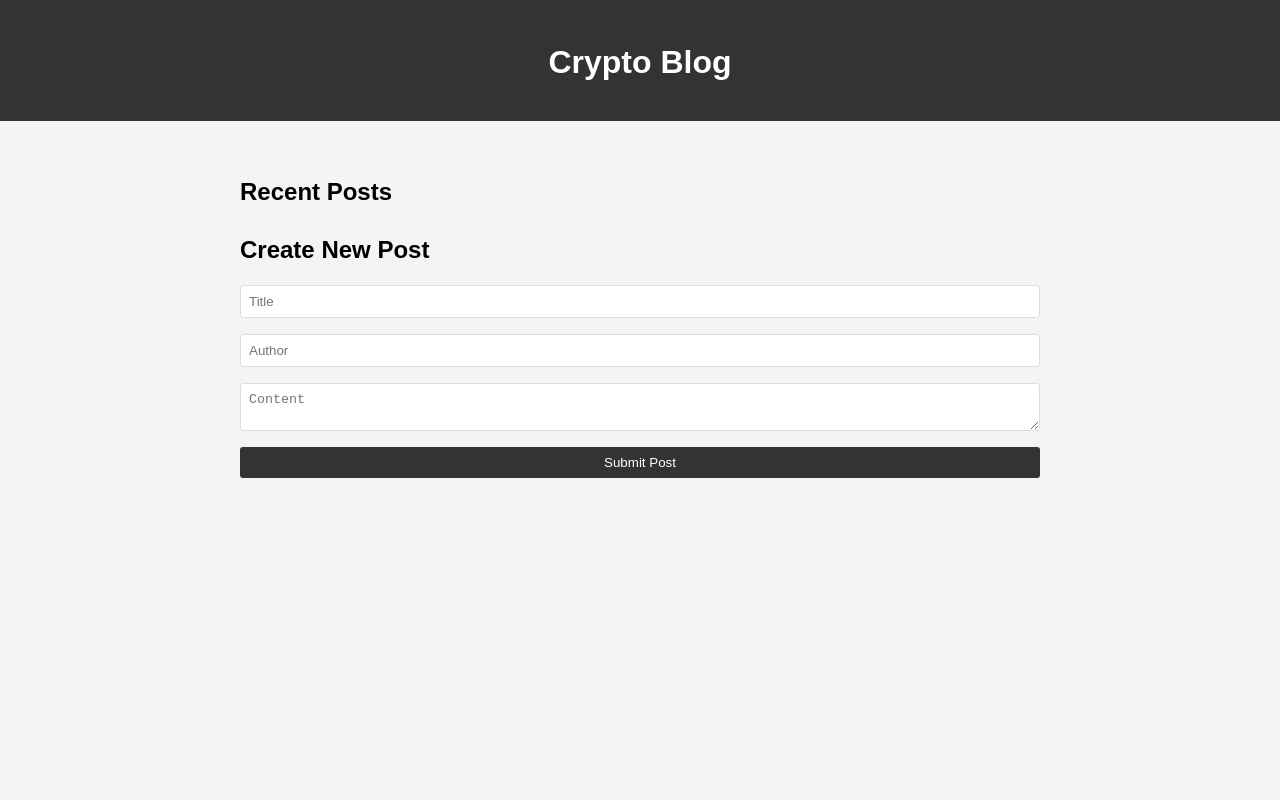
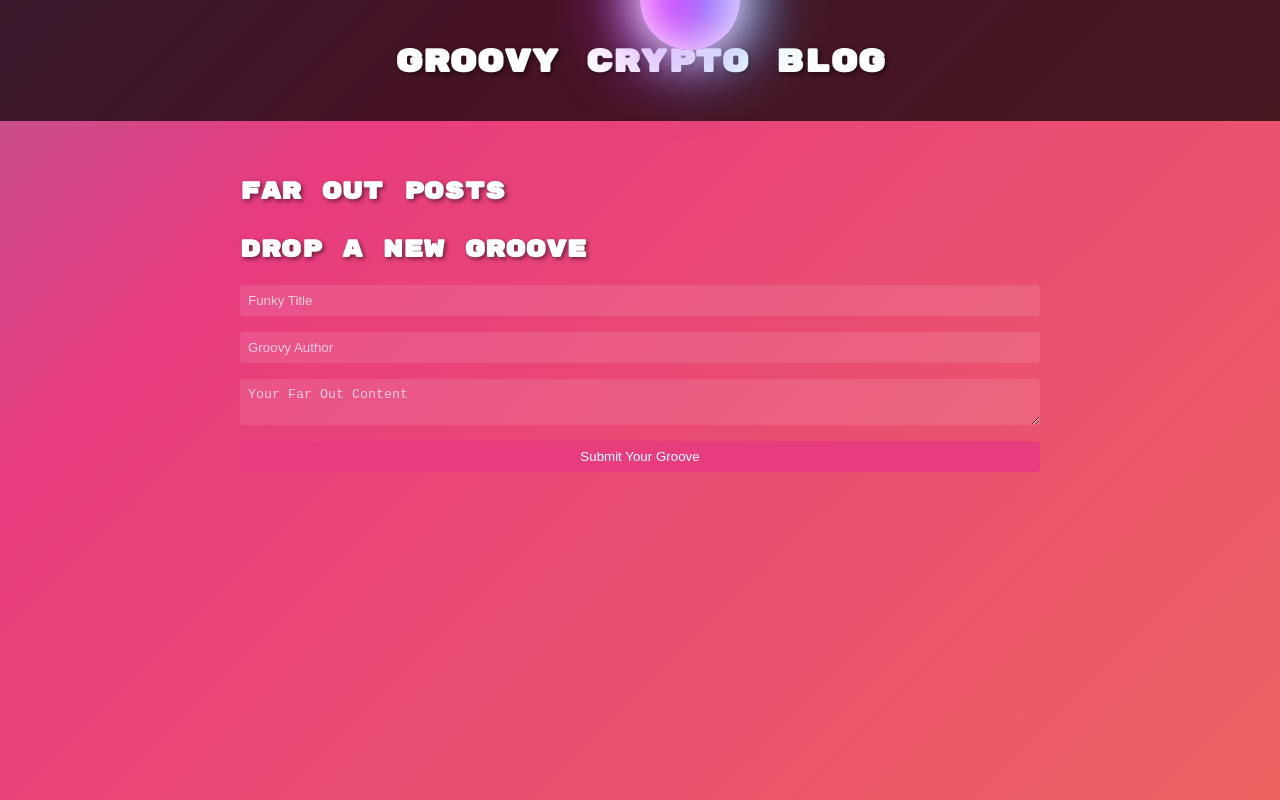
Before and after one commit to Caffeine-Gallery/cryptotester-0192ba027983, a website built with Vite: page frontend/index.html in a window 1280 px wide. Built offline with nearby package versions, Linux system fonts and the light colour scheme; what @dfinity/agent would draw is missing.

Commit message:
0192ba05-5567-7dda-8734-5caa7019d5de

```diff
--- a/frontend/index.css
+++ b/frontend/index.css
@@ -1,16 +1,57 @@
+@keyframes disco {
+    0% { background-position: 0% 50%; }
+    50% { background-position: 100% 50%; }
+    100% { background-position: 0% 50%; }
+}
+
+@keyframes spin {
+    from { transform: rotate(0deg); }
+    to { transform: rotate(360deg); }
+}
+
 body {
-    font-family: Arial, sans-serif;
+    font-family: 'Rubik', sans-serif;
     line-height: 1.6;
     margin: 0;
     padding: 0;
-    background-color: #f4f4f4;
+    background: linear-gradient(-45deg, #ee7752, #e73c7e, #23a6d5, #23d5ab);
+    background-size: 400% 400%;
+    animation: disco 15s ease infinite;
+    color: #fff;
+}
+
+.disco-ball {
+    position: fixed;
+    top: -50px;
+    left: 50%;
+    transform: translateX(-50%);
+    width: 100px;
+    height: 100px;
+    background: radial-gradient(circle, rgba(255,255,255,0.8) 0%, rgba(255,255,255,0) 70%);
+    border-radius: 50%;
+    box-shadow:
+        inset 0 0 50px #fff,
+        inset 20px 0 80px #f0f,
+        inset -20px 0 80px #0ff,
+        inset 20px 0 300px #f0f,
+        inset -20px 0 300px #0ff,
+        0 0 50px #fff,
+        -10px 0 80px #f0f,
+        10px 0 80px #0ff;
+    animation: spin 5s linear infinite;
 }
 
 header {
-    background-color: #333;
+    background-color: rgba(0, 0, 0, 0.7);
     color: #fff;
     text-align: center;
     padding: 1rem;
+}
+
+h1, h2, h3 {
+    font-family: 'Rubik Mono One', sans-serif;
+    margin-bottom: 1rem;
+    text-shadow: 2px 2px 4px rgba(0,0,0,0.5);
 }
 
 main {
@@ -19,22 +60,24 @@ main {
     margin: 0 auto;
 }
 
-h1, h2, h3 {
-    margin-bottom: 1rem;
-}
-
 ul {
     list-style-type: none;
     padding: 0;
 }
 
 li {
-    background-color: #fff;
+    background-color: rgba(255, 255, 255, 0.1);
     margin-bottom: 1rem;
     padding: 1rem;
     border-radius: 5px;
     box-shadow: 0 2px 5px rgba(0, 0, 0, 0.1);
     cursor: pointer;
+    transition: all 0.3s ease;
+}
+
+li:hover {
+    background-color: rgba(255, 255, 255, 0.2);
+    transform: scale(1.05);
 }
 
 form {
@@ -46,25 +89,33 @@ form {
 input, textarea {
     margin-bottom: 1rem;
     padding: 0.5rem;
-    border: 1px solid #ddd;
+    border: none;
     border-radius: 3px;
+    background-color: rgba(255, 255, 255, 0.1);
+    color: #fff;
+}
+
+input::placeholder, textarea::placeholder {
+    color: rgba(255, 255, 255, 0.7);
 }
 
 button {
-    background-color: #333;
+    background-color: #e73c7e;
     color: #fff;
     padding: 0.5rem 1rem;
     border: none;
     border-radius: 3px;
     cursor: pointer;
+    transition: all 0.3s ease;
 }
 
 button:hover {
-    background-color: #555;
+    background-color: #d62964;
+    transform: scale(1.05);
 }
 
 #post-detail {
-    background-color: #fff;
+    background-color: rgba(0, 0, 0, 0.7);
     padding: 2rem;
     border-radius: 5px;
     box-shadow: 0 2px 5px rgba(0, 0, 0, 0.1);
--- a/frontend/index.html
+++ b/frontend/index.html
@@ -3,37 +3,39 @@
 <head>
     <meta charset="UTF-8">
     <meta name="viewport" content="width=device-width, initial-scale=1.0">
-    <title>Crypto Blog</title>
+    <title>Groovy Crypto Blog</title>
     <link rel="stylesheet" href="index.css">
+    <link href="https://fonts.googleapis.com/css2?family=Rubik+Mono+One&family=Rubik:wght@400;700&display=swap" rel="stylesheet">
 </head>
 <body>
+    <div class="disco-ball"></div>
     <header>
-        <h1>Crypto Blog</h1>
+        <h1>Groovy Crypto Blog</h1>
     </header>
     <main>
         <section id="post-list">
-            <h2>Recent Posts</h2>
+            <h2>Far Out Posts</h2>
             <ul id="posts"></ul>
         </section>
         <section id="new-post">
-            <h2>Create New Post</h2>
+            <h2>Drop a New Groove</h2>
             <form id="post-form">
-                <input type="text" id="post-title" placeholder="Title" required>
-                <input type="text" id="post-author" placeholder="Author" required>
-                <textarea id="post-content" placeholder="Content" required></textarea>
-                <button type="submit">Submit Post</button>
+                <input type="text" id="post-title" placeholder="Funky Title" required>
+                <input type="text" id="post-author" placeholder="Groovy Author" required>
+                <textarea id="post-content" placeholder="Your Far Out Content" required></textarea>
+                <button type="submit">Submit Your Groove</button>
             </form>
         </section>
         <section id="post-detail" style="display: none;">
             <h2 id="post-detail-title"></h2>
             <p id="post-detail-author"></p>
             <p id="post-detail-content"></p>
-            <h3>Comments</h3>
+            <h3>Funky Comments</h3>
             <ul id="comments"></ul>
             <form id="comment-form">
-                <input type="text" id="comment-author" placeholder="Your Name" required>
-                <textarea id="comment-content" placeholder="Your Comment" required></textarea>
-                <button type="submit">Add Comment</button>
+                <input type="text" id="comment-author" placeholder="Your Groovy Name" required>
+                <textarea id="comment-content" placeholder="Your Far Out Comment" required></textarea>
+                <button type="submit">Drop Your Comment</button>
             </form>
         </section>
     </main>
```
